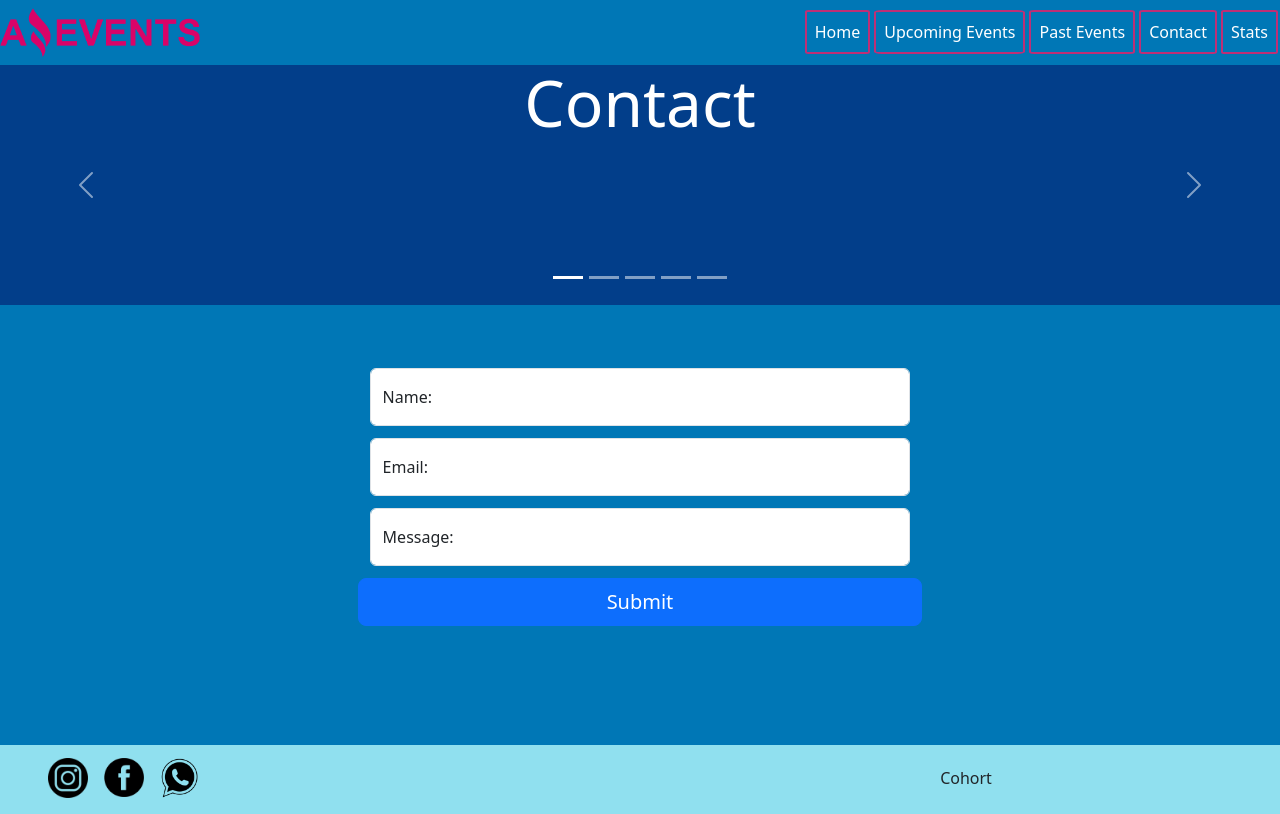
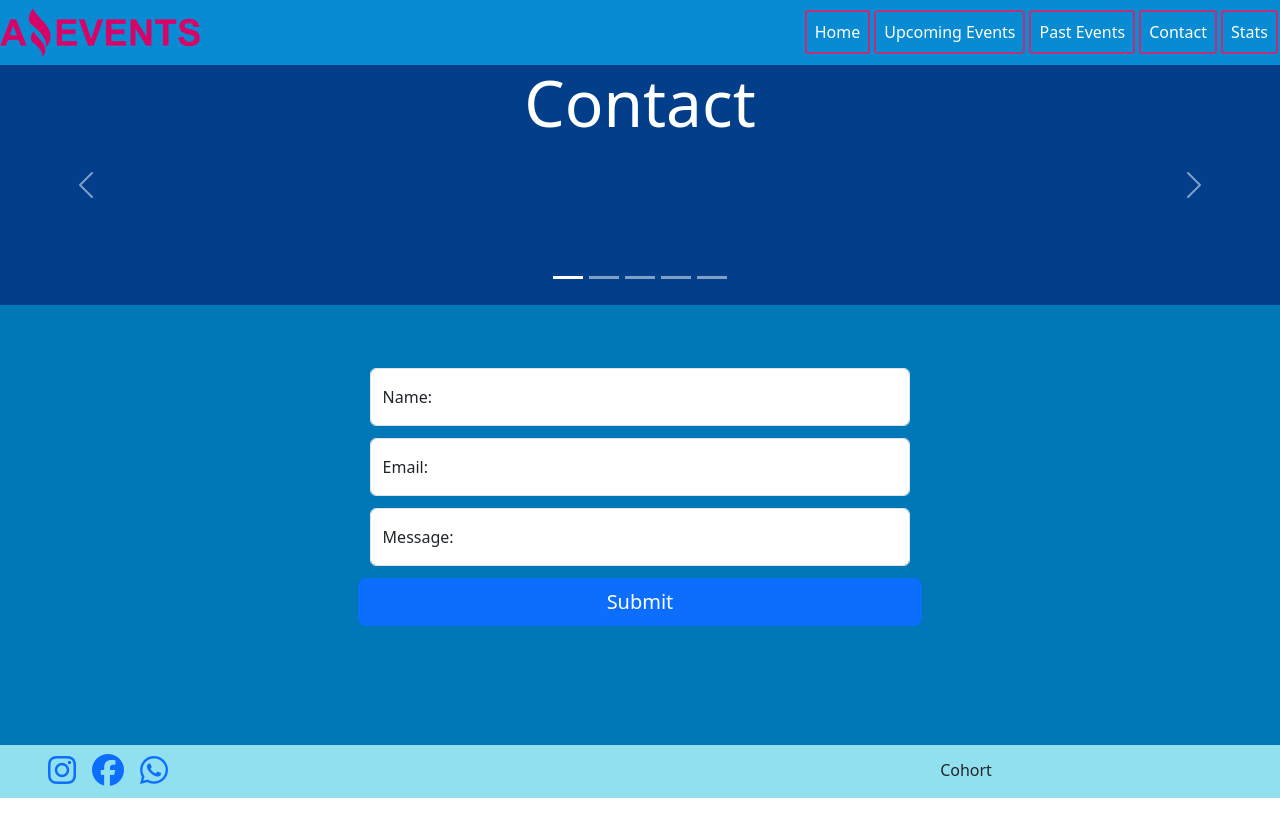
Before and after one commit to bautistamiguel966/AMAZING_EVENTS_BAUTISTA, a plain HTML site: page contact.html in a window 1280 px wide. Drawn offline with nearby package versions, Linux system fonts and the light colour scheme.

Commit message:
Terminada task1

```diff
--- a/assets/styles/style.css
+++ b/assets/styles/style.css
@@ -15,7 +15,7 @@ main{
 }
 header{
     /* background-color: #03045e; */
-    background-color: #0077b6;
+    background-color: #088bd2;
     /* background-color: #314bbd; */
     /* background-color: #90e0ef; */
     width: auto;
@@ -177,6 +177,7 @@ figure img {
 ul{
     list-style: none;
 }
+
 
 /*******************CONTACT HTML*********************/
 #row-form{
--- a/contact.html
+++ b/contact.html
@@ -9,6 +9,7 @@
   <link rel="stylesheet" href="./assets/styles/style.css">
   <link href="https://cdn.jsdelivr.net/npm/bootstrap@5.3.0-alpha1/dist/css/bootstrap.min.css" rel="stylesheet"
     integrity="sha384-GLhlTQ8iRABdZLl6O3oVMWSktQOp6b7In1Zl3/Jr59b6EGGoI1aFkw7cmDA6j6gD" crossorigin="anonymous">
+  <script src="https://kit.fontawesome.com/9efb8d0e90.js" crossorigin="anonymous"></script>
   <title>Amazing Events</title>
 </head>
 
@@ -116,12 +117,9 @@
     <div class="row" id="row-footer">
       <div class="col-sm-6 col-md-6 col-lg-6" id="redes">
         <ul class="lista-redes">
-          <li class="ms-3"><img src="./assets/img/instagram-logo.png" alt="instagram" id="red-1"><a class="text-muted"
-              href="#"></a></li>
-          <li class="ms-3"><img src="./assets/img/facebook-logo.png" alt="facebook" id="red-2"><a class="text-muted"
-              href="#"></a></li>
-          <li class="ms-3"><img src="./assets/img/whatsapp-logo-4.png" alt="whatsapp" id="red-3"><a class="text-muted"
-              href="#"></a></li>
+          <li class="ms-3" id="social-1"><a href="https://www.instagram.com" target="_blank"><i class="fa-brands fa-instagram fa-2xl"></i></a></li>
+          <li class="ms-3" id="social-2"><a href="https://www.facebook.com" target="_blank"><i class="fa-brands fa-facebook fa-2xl"></i></a></li>
+          <li class="ms-3" id="social-3"><a href="https://www.whatsapp.com" target="_blank"><i class="fa-brands fa-whatsapp fa-2xl"></i></a></li>
         </ul>
       </div>
       <div class="col-sm-6 col-md-6 col-lg-6" id="cohort">
```
Also changed, not shown: details.html (+4 -6 lines), index.html (+4 -6 lines), past_events.html (+4 -6 lines), stats.html (+4 -6 lines), upcoming_events.html (+4 -6 lines).
